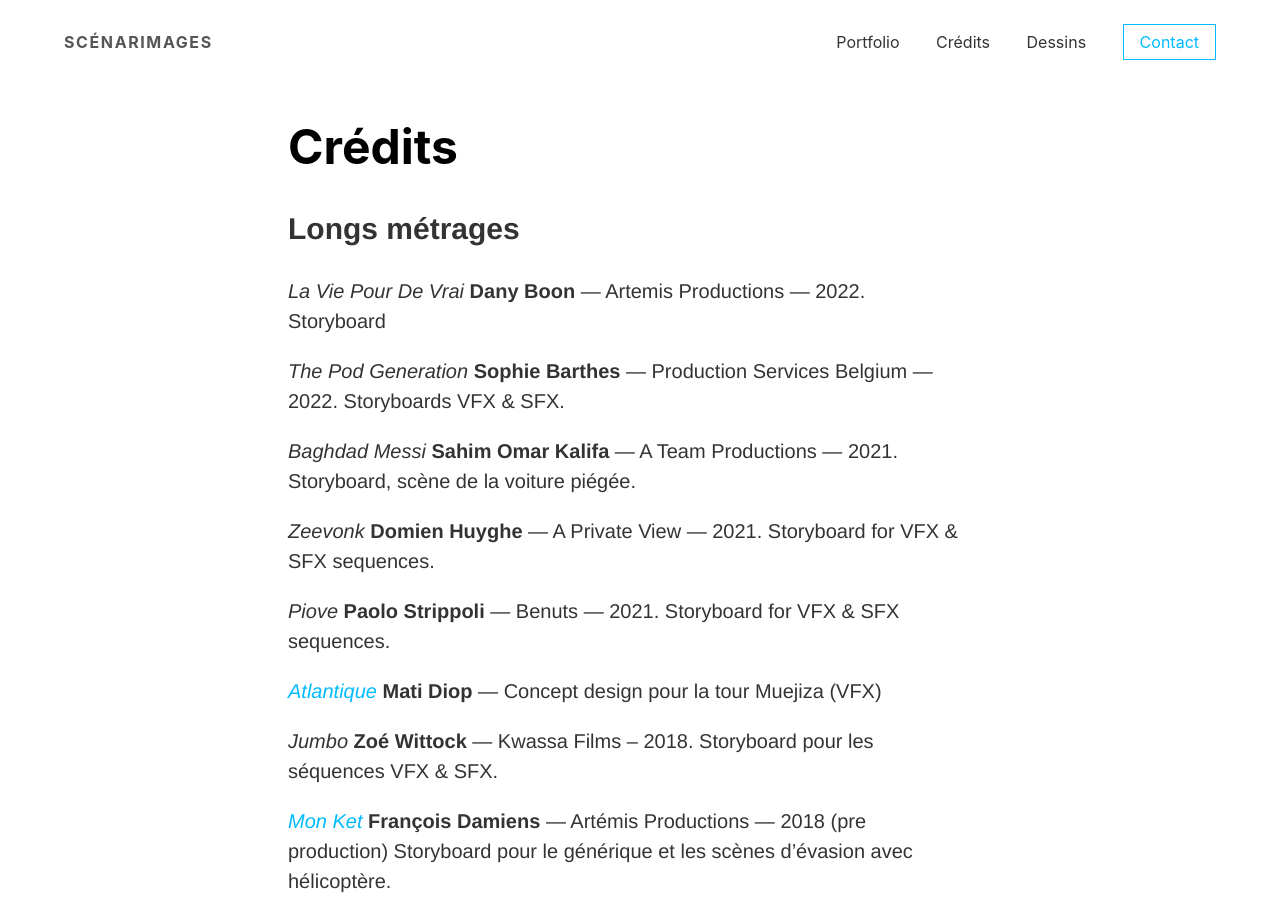
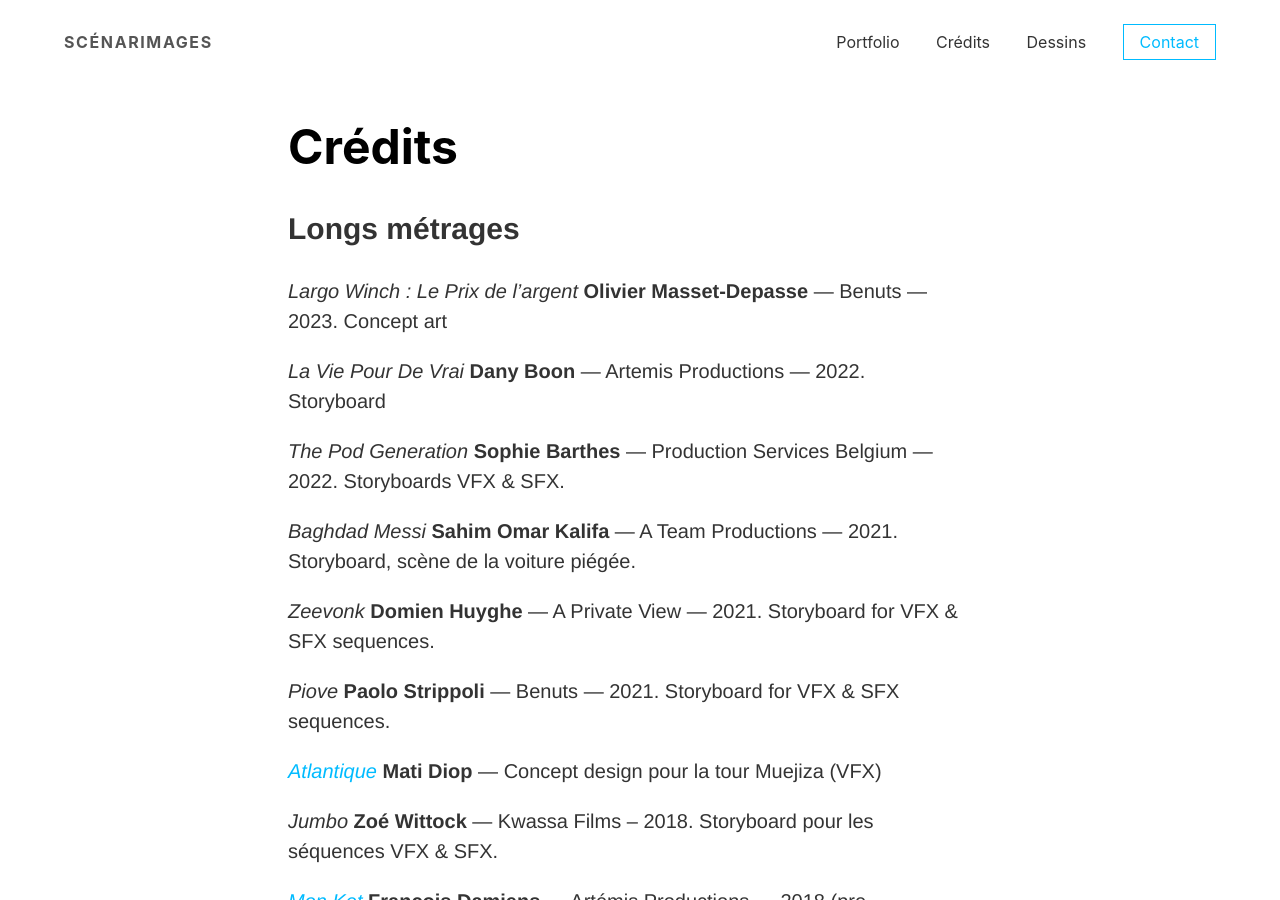
Before and after one commit to YJPL/scenarimages, a Jekyll site: the page built from _pages/credits.md, in a window 1280 px wide and 900 px high. Built offline with Jekyll 4.4.1, drawn with Linux system fonts in a browser that asks for light colours.

Commit message:
Update credits.md

```diff
--- a/_pages/credits.md
+++ b/_pages/credits.md
@@ -1,13 +1,15 @@
 ---
 title: Crédits
 # date: 2012-02-27T11:32:22+01:00
-last_modified_at: 2025-01-29
+last_modified_at: 2025-07-08
 author: Yves
 layout: page
 permalink: /credits/
 ---
 
 ## Longs métrages
+*Largo Winch : Le Prix de l'argent* **Olivier Masset-Depasse** — Benuts — 2023. Concept art
+
 *La Vie Pour De Vrai* **Dany Boon** — Artemis Productions — 2022. Storyboard
 
 *The Pod Generation* **Sophie Barthes** — Production Services Belgium — 2022. Storyboards VFX & SFX.
```
